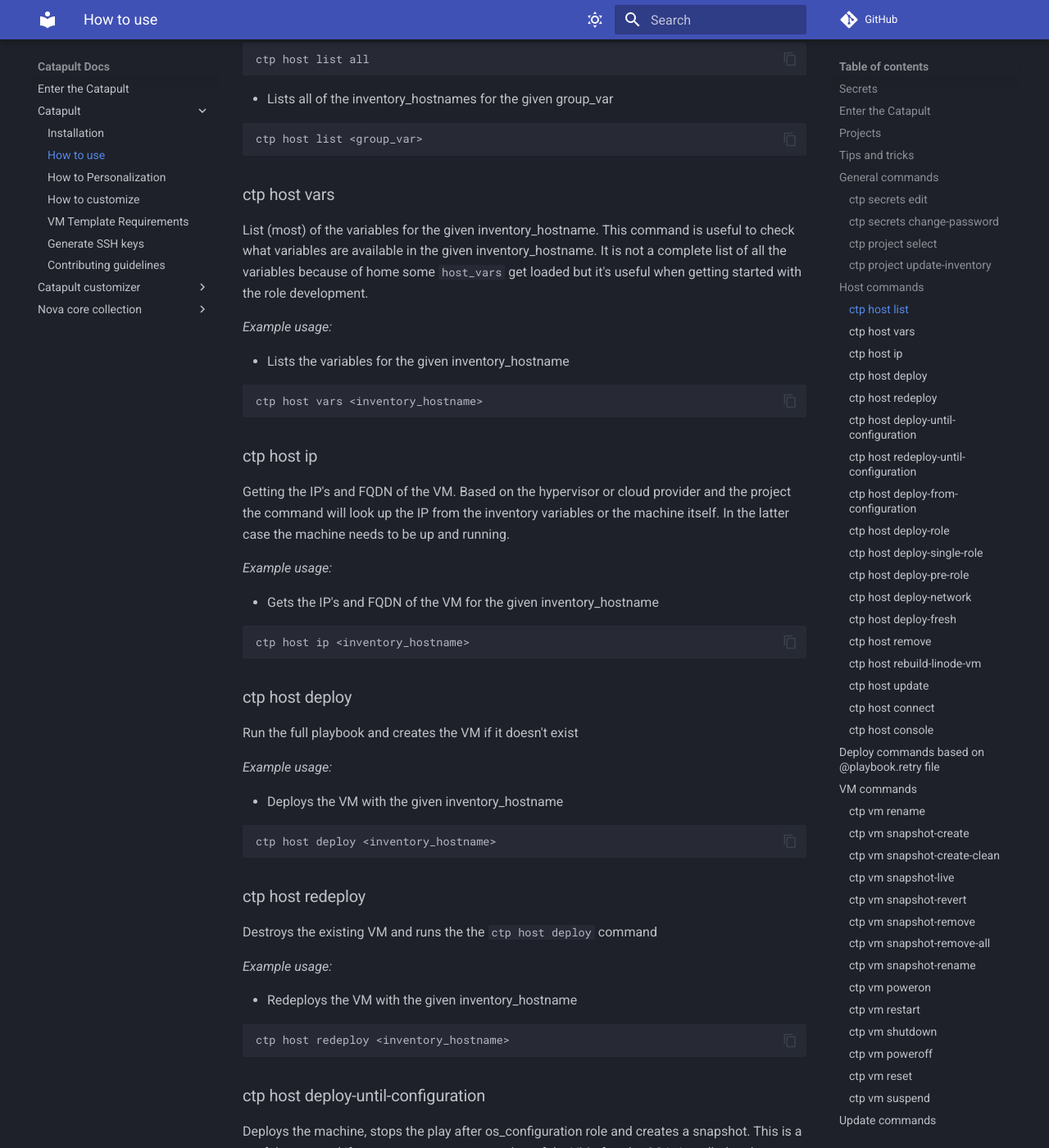
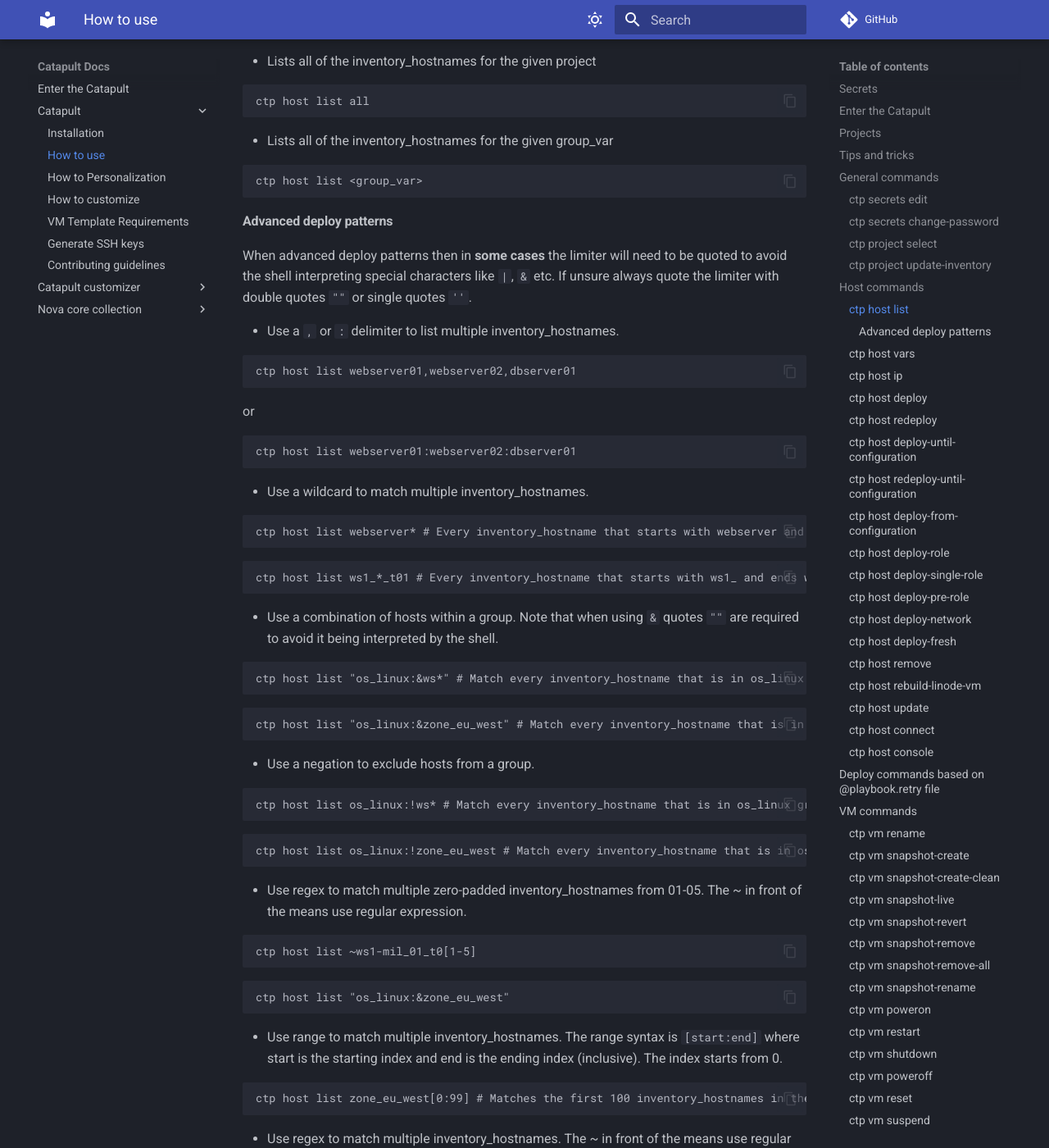
Before and after one commit to ClarifiedSecurity/catapult-docs, an MkDocs documentation site: the page built from docs/catapult/20-how-to-use.md, in a window 1280 px wide and 1400 px high, scrolled down 2921 px. Shown: the whole window at 82% size. Built offline with MkDocs 1.6.1 and Material for MkDocs 9.7.7, drawn with Linux system fonts in a browser that asks for light colours; plug-ins that fetch from the network failed and are left out; comment, search, counter and statistics services are not loaded; some of the changed text lies outside the part shown.

Commit message:
CatapultBot update docs

````diff
--- a/docs/catapult/20-how-to-use.md
+++ b/docs/catapult/20-how-to-use.md
@@ -78,7 +78,7 @@
 
 ## Host commands
 
-Examples for the commands that are run against the inventory_hostname or group in Ansible. These commands usually interact with the target OS and the hypervisor. Use Ansible's documentation for [Advanced deploy patterns](https://docs.ansible.com/ansible/latest/user_guide/intro_patterns.html)
+Examples for the commands that are run against the inventory_hostname or group in Ansible. These commands usually interact with the target machines over SSH not the hypervisor or cloud provider APIs. For usage of advanced deploy patterns refer to examples under [ctp host list](#ctp-host-list) command. For more usage of advanced deploy patterns refer Ansible's documentation for [Advanced deploy patterns](https://docs.ansible.com/ansible/latest/user_guide/intro_patterns.html)
 
 ### ctp host list
 
@@ -102,6 +102,78 @@
 
 ```zsh
 ctp host list <group_var>
+```
+
+#### Advanced deploy patterns
+
+When advanced deploy patterns then in **some cases** the limiter will need to be quoted to avoid the shell interpreting special characters like `|`, `&` etc. If unsure always quote the limiter with double quotes `""` or single quotes `''`.
+
+- Use a `,` or `:` delimiter to list multiple inventory_hostnames.
+
+```zsh
+ctp host list webserver01,webserver02,dbserver01
+```
+
+or
+
+```zsh
+ctp host list webserver01:webserver02:dbserver01
+```
+
+- Use a wildcard to match multiple inventory_hostnames.
+
+```zsh
+ctp host list webserver* # Every inventory_hostname that starts with webserver and followed by anything
+```
+
+```zsh
+ctp host list ws1_*_t01 # Every inventory_hostname that starts with ws1_ and ends with _t01
+```
+
+- Use a combination of hosts within a group. Note that when using `&` quotes `""` are required to avoid it being interpreted by the shell.
+
+```zsh
+ctp host list "os_linux:&ws*" # Match every inventory_hostname that is in os_linux group and starts with ws
+```
+
+```zsh
+ctp host list "os_linux:&zone_eu_west" # Match every inventory_hostname that is in os_linux group and zone_eu_west group
+```
+
+- Use a negation to exclude hosts from a group.
+
+```zsh
+ctp host list os_linux:!ws* # Match every inventory_hostname that is in os_linux group but exclude those that start with ws
+```
+
+```zsh
+ctp host list os_linux:!zone_eu_west # Match every inventory_hostname that is in os_linux group but exclude those that are in zone_eu_west group
+```
+
+- Use regex to match multiple zero-padded inventory_hostnames from 01-05. The ~ in front of the means use regular expression.
+
+```zsh
+ctp host list ~ws1-mil_01_t0[1-5]
+```
+
+```zsh
+ctp host list "os_linux:&zone_eu_west"
+```
+
+- Use range to match multiple inventory_hostnames. The range syntax is `[start:end]` where start is the starting index and end is the ending index (inclusive). The index starts from 0.
+
+```zsh
+ctp host list zone_eu_west[0:99] # Matches the first 100 inventory_hostnames in the zone_eu_west group
+```
+
+- Use regex to match multiple inventory_hostnames. The ~ in front of the means use regular expression.
+
+```zsh
+ctp host list ~ws1_t0[1-5] # Matches ws1_t01, ws1_t02, ws1_t03, ws1_t04, ws1_t05
+```
+
+```zsh
+ctp host list "~ws1_t([0-9][0-9]|100)$" # Matches ws1_t001 to ws1_t100
 ```
 
 ### ctp host vars
````
Also changed, not shown: docs/catapult/30-how-to-personalize.md (+3 -1 lines), docs/catapult/40-how-to-customize.md (+3 -1 lines), docs/nova-core-collection/configure_networking.md (+1 -0 lines), docs/nova-core-collection/connect.md (+6 -0 lines), docs/nova-core-collection/deploy_vars.md (+33 -0 lines).
